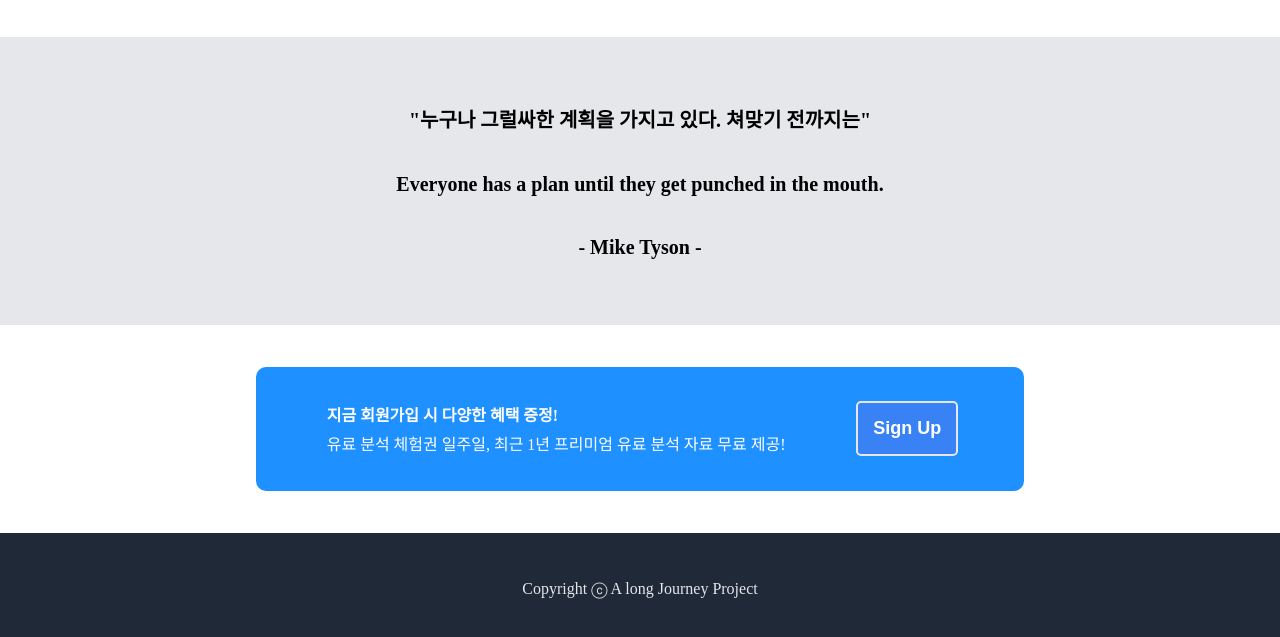
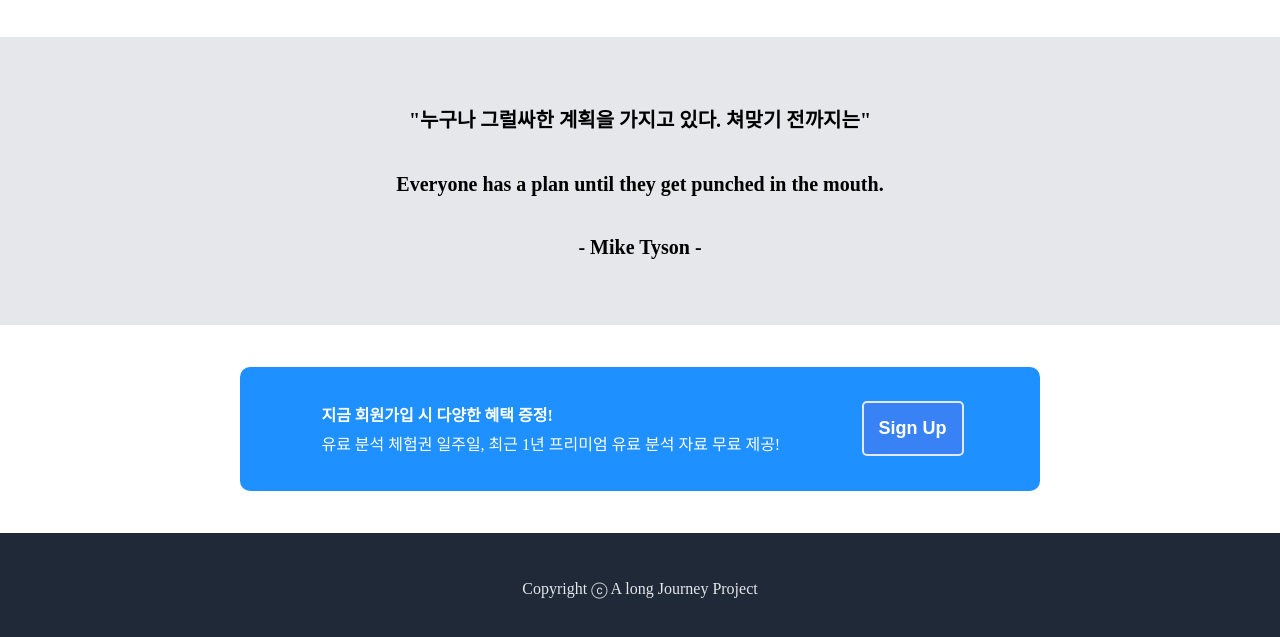
Before and after one commit to 115032/my-first-repo, a plain HTML site: page landing/landing.html in a window 1280 px wide. Shown: the part 813-1450 px from the top of the page. Drawn offline with Linux system fonts and the light colour scheme.

Commit message:
bluebox edited

```diff
--- a/landing/landing.css
+++ b/landing/landing.css
@@ -110,12 +110,13 @@ button {
     height: 60%;
     background-color: dodgerblue;
     display: flex;
-    width: 60%;
+    min-width: 800px;
     align-items: center;
     padding: auto;
     justify-content: space-evenly;
     color: white;
     border-radius: 10px;
+
 }
 
 
```
